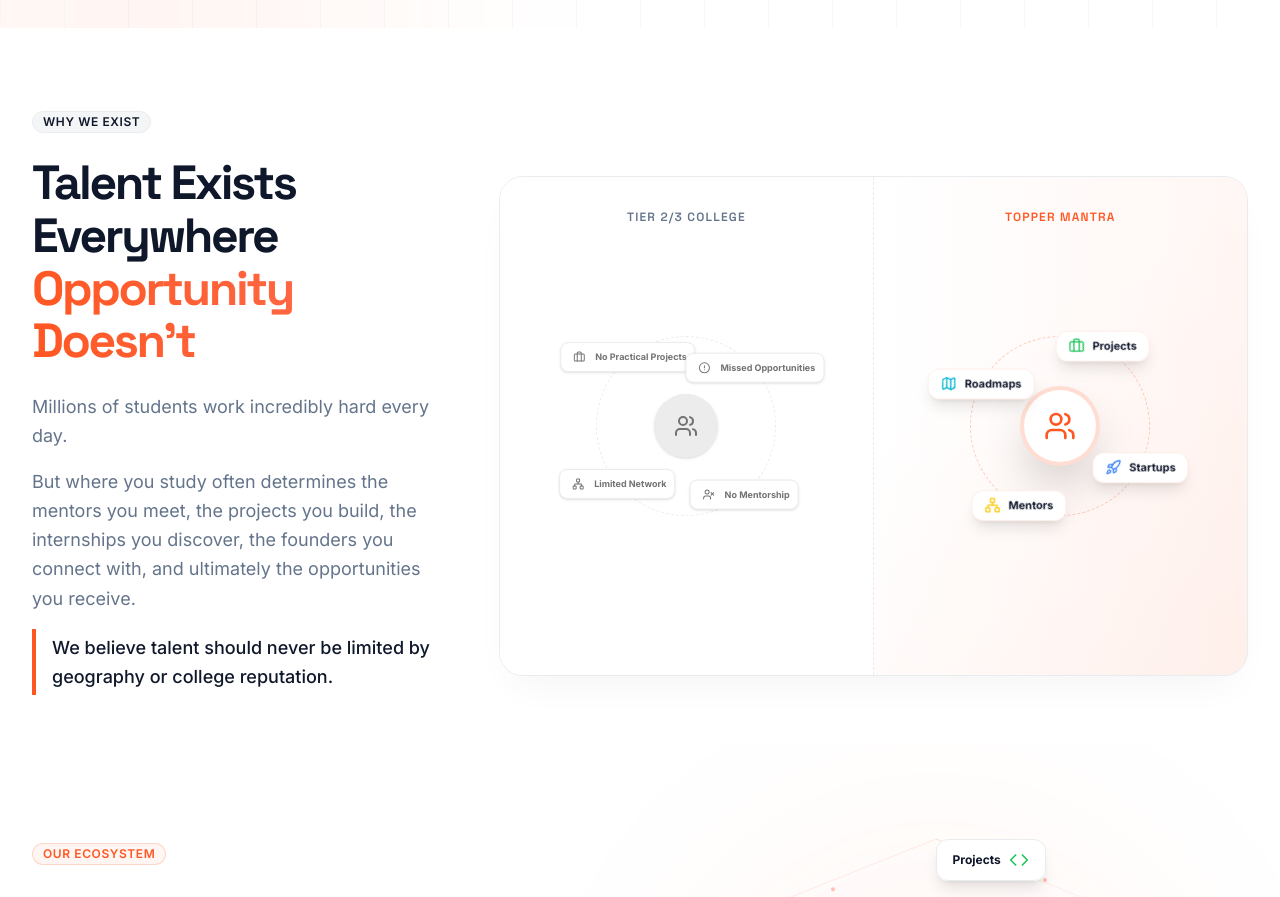
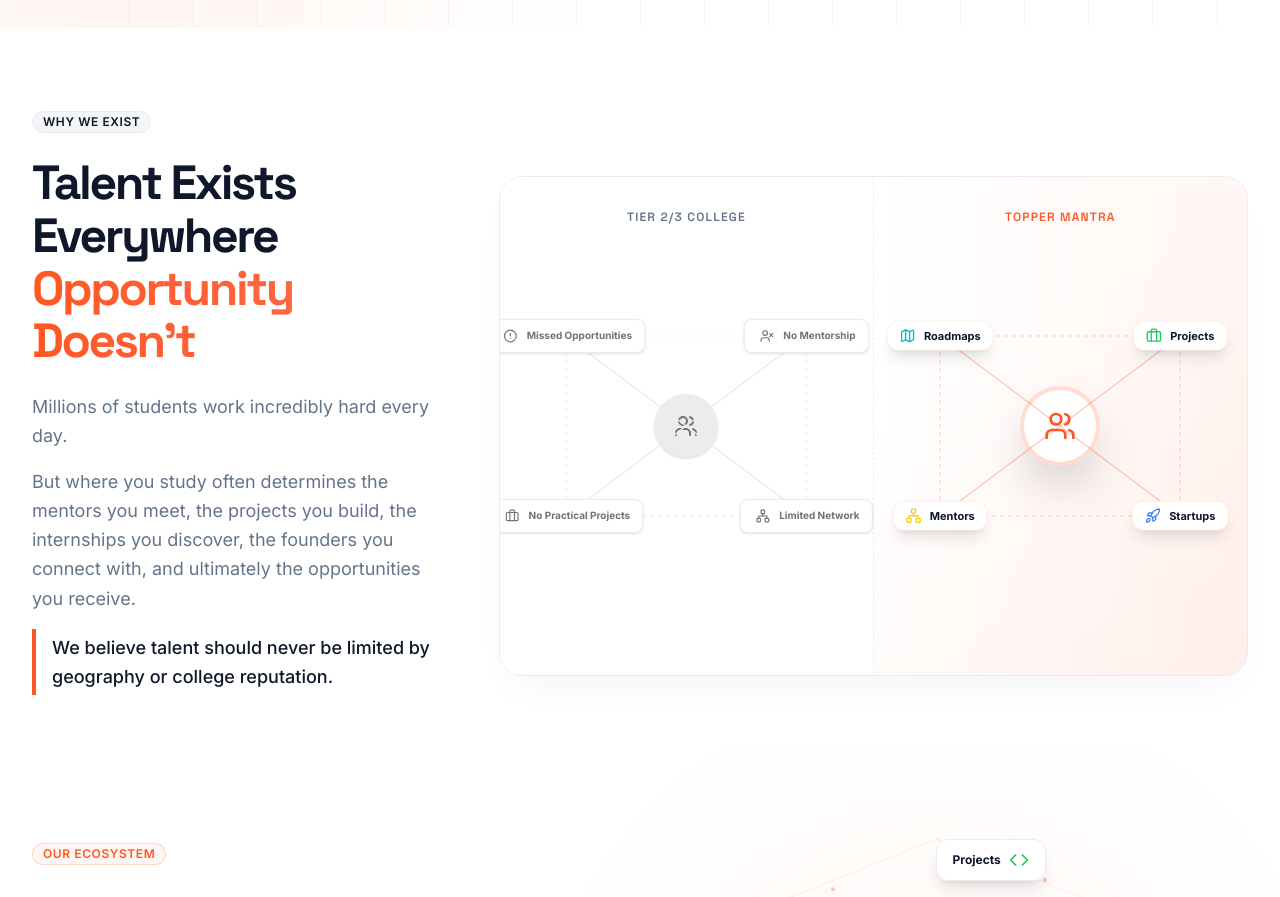
Before and after one commit to ShrayDobhal/TOPPERMANTRA, a React (Vite) app: page / in a window 1280 px wide. Shown: the part 900-1797 px from the top of the page. Built offline with nearby package versions, Linux system fonts and the light colour scheme.

Commit message:
style: replace orbiting nodes with spacious static web layout

```diff
--- a/src/components/sections/OpportunityGap.jsx
+++ b/src/components/sections/OpportunityGap.jsx
@@ -49,7 +49,7 @@
       <div className="absolute left-0 top-0 bottom-0 w-1/2 flex flex-col items-center justify-center p-8 border-r border-dashed border-[#E9ECEF] bg-white">
         <h4 className="absolute top-8 text-[#64748B] font-semibold tracking-widest text-xs uppercase bg-white px-2 z-20">Tier 2/3 College</h4>
 
-        <div className="absolute w-[180px] h-[180px] rounded-full border border-dashed border-[#E9ECEF]" />
+        {/* Replaced dashed ring with static web logic inside the inset-0 container */}
 
         <div className="absolute inset-0 flex items-center justify-center">
           <motion.div
@@ -61,36 +61,54 @@
             <Users size={24} />
           </motion.div>
 
-          <motion.div
-            animate={{ rotate: 360 }}
-            transition={{ duration: 50, repeat: Infinity, ease: "linear" }}
-            className="absolute inset-0 flex items-center justify-center z-20 pointer-events-none"
-          >
-            {problems.slice(0, 4).map((problem, i, arr) => {
-              const angle = (i * 360) / arr.length;
-              const radius = 90;
-              const x = Math.cos(angle * Math.PI / 180) * radius;
-              const y = Math.sin(angle * Math.PI / 180) * radius;
+          <div className="absolute inset-0 flex items-center justify-center z-20 pointer-events-none">
+            {/* SVG Spiderweb Lines */}
+            <svg className="absolute w-[400px] h-[400px] pointer-events-none z-0" viewBox="-200 -200 400 400">
+              {/* Lines from center to nodes */}
+              {[
+                { x: 120, y: -90 },
+                { x: 120, y: 90 },
+                { x: -120, y: 90 },
+                { x: -120, y: -90 }
+              ].map((pos, i) => (
+                <line key={`center-${i}`} x1="0" y1="0" x2={pos.x} y2={pos.y} stroke="#E9ECEF" strokeWidth="1.5" />
+              ))}
+              {/* Interconnections between nodes */}
+              {[
+                { x: 120, y: -90 },
+                { x: 120, y: 90 },
+                { x: -120, y: 90 },
+                { x: -120, y: -90 }
+              ].map((pos, i, arr) => {
+                const nextPos = arr[(i + 1) % arr.length];
+                return (
+                  <line key={`conn-${i}`} x1={pos.x} y1={pos.y} x2={nextPos.x} y2={nextPos.y} stroke="#E9ECEF" strokeWidth="1" strokeDasharray="4 4" />
+                );
+              })}
+            </svg>
+
+            {problems.slice(0, 4).map((problem, i) => {
+              const pos = [
+                { x: 120, y: -90 },
+                { x: 120, y: 90 },
+                { x: -120, y: 90 },
+                { x: -120, y: -90 }
+              ][i];
 
               return (
                 <div
                   key={i}
                   className="absolute"
-                  style={{ transform: `translate(${x}px, ${y}px)` }}
+                  style={{ transform: `translate(${pos.x}px, ${pos.y}px)` }}
                 >
-                  <motion.div
-                    animate={{ rotate: -360 }}
-                    transition={{ duration: 50, repeat: Infinity, ease: "linear" }}
-                  >
-                    <div className="absolute -translate-x-1/2 -translate-y-1/2 bg-white border border-[#E9ECEF] px-2 py-1 rounded-lg shadow-sm flex items-center gap-1.5 whitespace-nowrap grayscale pointer-events-auto">
-                      <div className="text-[#64748B] scale-[0.6]">{problem.icon}</div>
-                      <span className="text-[9px] font-bold text-[#64748B]">{problem.title}</span>
+                  <div className="absolute -translate-x-1/2 -translate-y-1/2 bg-white border border-[#E9ECEF] px-3 py-1.5 rounded-lg shadow-sm flex items-center gap-1.5 whitespace-nowrap grayscale pointer-events-auto">
+                    <div className="text-[#64748B] scale-[0.7]">{problem.icon}</div>
+                    <span className="text-[10px] font-bold text-[#64748B]">{problem.title}</span>
                   </div>
-                  </motion.div>
                 </div>
               );
             })}
-          </motion.div>
+          </div>
         </div>
       </div>
 
@@ -98,11 +116,7 @@
       <div className="absolute right-0 top-0 bottom-0 w-1/2 flex flex-col items-center justify-center p-8 bg-gradient-to-r from-transparent to-[#FF5722]/5">
         <h4 className="absolute top-8 text-[#FF5722] font-semibold tracking-widest text-xs uppercase z-20 px-2">Topper Mantra</h4>
 
-        <motion.div
-          animate={{ rotate: -360 }}
-          transition={{ duration: 40, repeat: Infinity, ease: "linear" }}
-          className="absolute w-[180px] h-[180px] rounded-full border border-dashed border-[#FF5722]/30"
-        />
+        {/* Replaced dashed ring with static web logic inside the inset-0 container */}
 
         <div className="absolute inset-0 flex items-center justify-center">
           <motion.div
@@ -112,43 +126,60 @@
             <Users size={32} />
           </motion.div>
 
-          {/* Orbiting Connected Nodes */}
-          <motion.div
-            animate={{ rotate: -360 }}
-            transition={{ duration: 40, repeat: Infinity, ease: "linear" }}
-            className="absolute inset-0 flex items-center justify-center z-20 pointer-events-none"
-          >
+          <div className="absolute inset-0 flex items-center justify-center z-20 pointer-events-none">
+            {/* SVG Spiderweb Lines */}
+            <svg className="absolute w-[400px] h-[400px] pointer-events-none z-0" viewBox="-200 -200 400 400">
+              {/* Lines from center to nodes */}
+              {[
+                { x: 120, y: -90 },
+                { x: 120, y: 90 },
+                { x: -120, y: 90 },
+                { x: -120, y: -90 }
+              ].map((pos, i) => (
+                <line key={`center-${i}`} x1="0" y1="0" x2={pos.x} y2={pos.y} stroke="#FF5722" strokeOpacity="0.3" strokeWidth="1.5" />
+              ))}
+              {/* Interconnections between nodes */}
+              {[
+                { x: 120, y: -90 },
+                { x: 120, y: 90 },
+                { x: -120, y: 90 },
+                { x: -120, y: -90 }
+              ].map((pos, i, arr) => {
+                const nextPos = arr[(i + 1) % arr.length];
+                return (
+                  <line key={`conn-${i}`} x1={pos.x} y1={pos.y} x2={nextPos.x} y2={nextPos.y} stroke="#FF5722" strokeOpacity="0.3" strokeWidth="1" strokeDasharray="4 4" />
+                );
+              })}
+            </svg>
+
             {[
               { icon: <Briefcase size={16} />, label: "Projects", color: "text-[#22C55E]" },
               { icon: <Rocket size={16} />, label: "Startups", color: "text-[#3B82F6]" },
               { icon: <Network size={16} />, label: "Mentors", color: "text-[#FACC15]" },
               { icon: <Map size={16} />, label: "Roadmaps", color: "text-[#06B6D4]" },
-            ].map((node, i, arr) => {
-              const angle = (i * 360) / arr.length;
-              const radius = 90;
-              const x = Math.cos(angle * Math.PI / 180) * radius;
-              const y = Math.sin(angle * Math.PI / 180) * radius;
+            ].map((node, i) => {
+              const pos = [
+                { x: 120, y: -90 },
+                { x: 120, y: 90 },
+                { x: -120, y: 90 },
+                { x: -120, y: -90 }
+              ][i];
 
               return (
                 <div
                   key={i}
                   className="absolute"
-                  style={{ transform: `translate(${x}px, ${y}px)` }}
-                >
-                  <motion.div
-                    animate={{ rotate: 360 }}
-                    transition={{ duration: 40, repeat: Infinity, ease: "linear" }}
+                  style={{ transform: `translate(${pos.x}px, ${pos.y}px)` }}
                 >
                   <div className="absolute -translate-x-1/2 -translate-y-1/2 bg-white border border-[#FF5722]/10 px-3 py-1.5 rounded-xl shadow-lg flex items-center gap-2 whitespace-nowrap pointer-events-auto">
                     <div className="absolute inset-0 bg-gradient-to-r from-[#FF5722]/5 to-[#FE6D4D]/5 rounded-xl opacity-0 hover:opacity-100 transition-opacity"></div>
                     <span className={node.color}>{node.icon}</span>
                     <span className="text-[11px] font-bold text-[#0F172A]">{node.label}</span>
                   </div>
-                  </motion.div>
                 </div>
               );
             })}
-          </motion.div>
+          </div>
         </div>
       </div>
 
```
Lines whose indentation alone changed are shown as unchanged.
